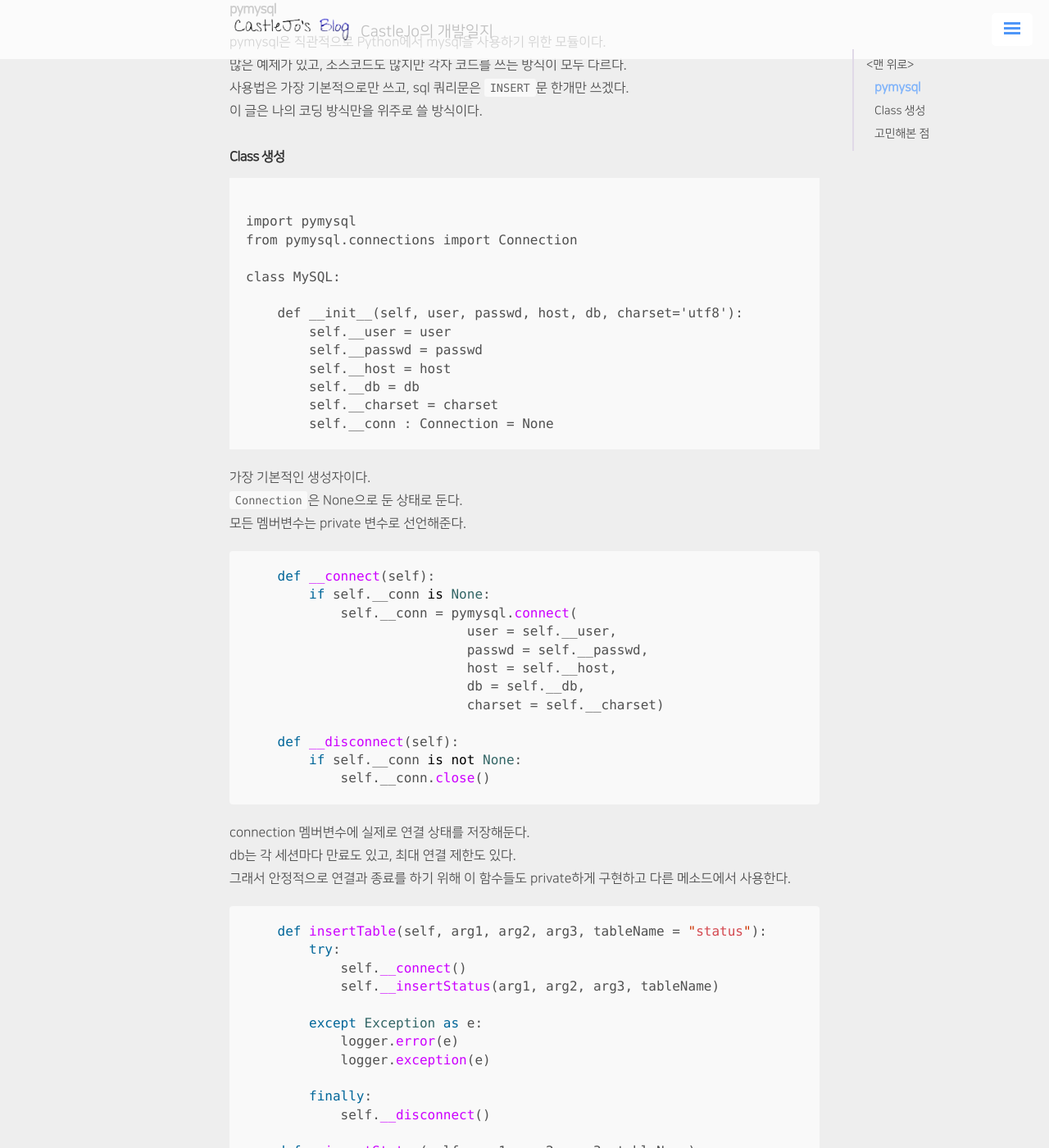
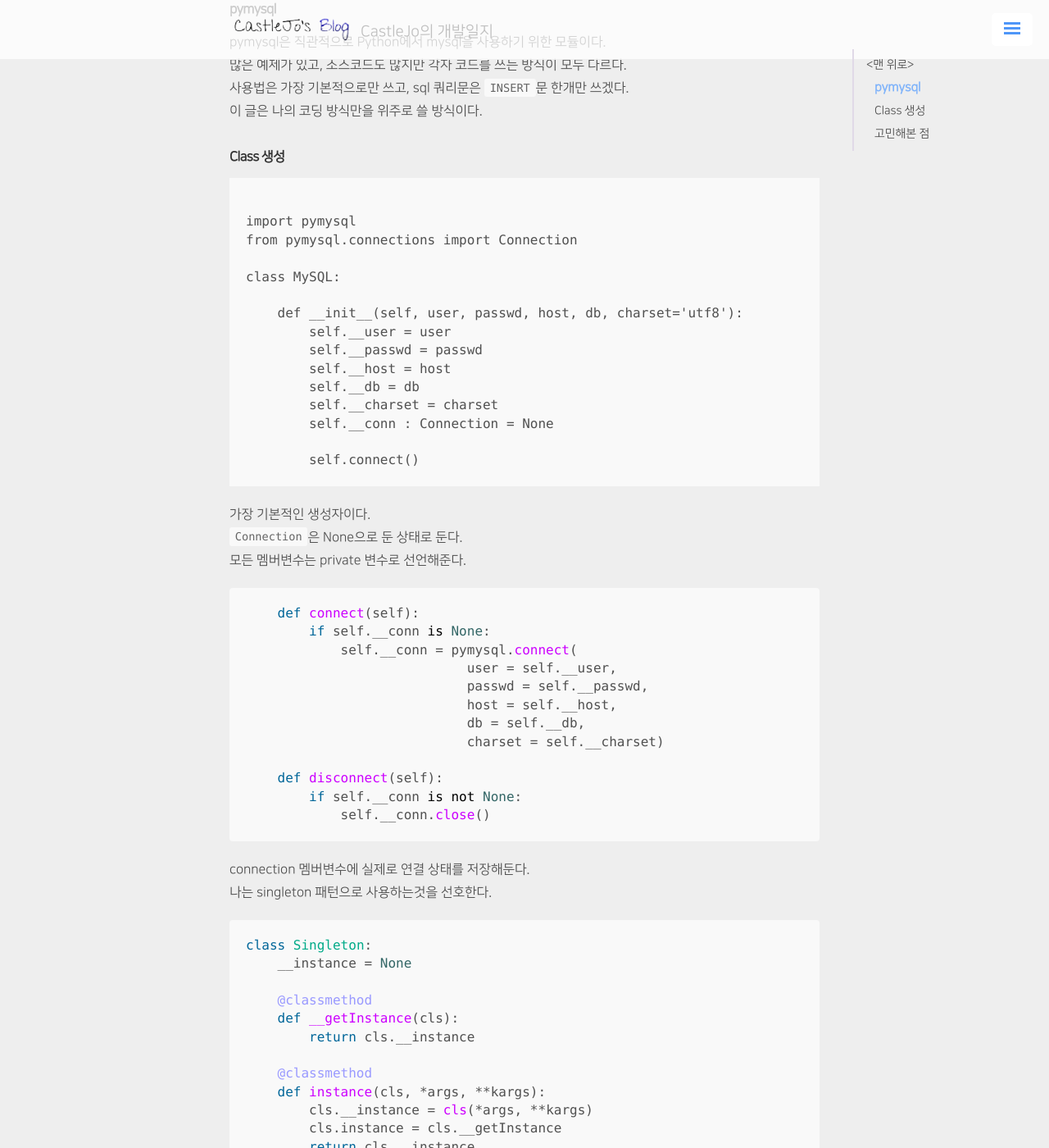
Before and after one commit to ukcastle/ukcastle.github.io, a Jekyll site: the page built from _posts/TiL/2021-03-18-PyMySQL.md, in a window 1280 px wide and 1400 px high, scrolled down 255 px. Shown: the whole window at 82% size. Built offline with Jekyll 4.4.1, drawn with Linux system fonts in a browser that asks for light colours; nearby versions of some CDN libraries; a script that is not in the unit is left out; comment, search, counter and statistics services are not loaded; some of the changed text lies outside the part shown.

Commit message:
docs: 0318 pymysql

````diff
--- a/_posts/TiL/2021-03-18-PyMySQL.md
+++ b/_posts/TiL/2021-03-18-PyMySQL.md
@@ -35,7 +37,7 @@ class MySQL:
 모든 멤버변수는 private 변수로 선언해준다.
 
 ```python
-    def __connect(self):
+    def connect(self):
         if self.__conn is None:
             self.__conn = pymysql.connect(
                             user = self.__user,
@@ -44,27 +46,48 @@ class MySQL:
                             db = self.__db,
                             charset = self.__charset)
 
-    def __disconnect(self):
+    def disconnect(self):
         if self.__conn is not None:
             self.__conn.close()
 ```
 
 connection 멤버변수에 실제로 연결 상태를 저장해둔다.
-db는 각 세션마다 만료도 있고, 최대 연결 제한도 있다.
-그래서 안정적으로 연결과 종료를 하기 위해 이 함수들도 private하게 구현하고 다른 메소드에서 사용한다.
+나는 singleton 패턴으로 사용하는것을 선호한다.
+
+```python
+class Singleton:
+    __instance = None
+
+    @classmethod
+    def __getInstance(cls):
+        return cls.__instance
+
+    @classmethod
+    def instance(cls, *args, **kargs):
+        cls.__instance = cls(*args, **kargs)
+        cls.instance = cls.__getInstance
+        return cls.__instance
+
+class SingletonSQL(MySQL, Singleton):
+    pass
+```
+
+생성할 때는
+`s = singletonSQL.instance(user, pw, host, db)`
+로 하면 되고
+`s = singletonSQL.instance()` 로 인스턴스를 호출할 수도 있다.
+
+파이썬의 상속 특성상 이중상속을 하면 A에서 있는 기능을 우선으로 상속한 뒤 남는 부분만 B에서 불러오므로, A 클래스에서 instance 함수를 구현하지만 않으면 된다.
 
 ```python
     def insertTable(self, arg1, arg2, arg3, tableName = "status"):
         try:
-            self.__connect()
             self.__insertStatus(arg1, arg2, arg3, tableName)
 
         except Exception as e:
             logger.error(e)
             logger.exception(e)
 
-        finally:
-            self.__disconnect()
 
     def __insertStatus(self, arg1, arg2, arg3, tableName):
         cursor = self.__conn.cursor()
@@ -78,8 +101,7 @@ db는 각 세션마다 만료도 있고, 최대 연결 제한도 있다.
 ```
 
 `__insertTable` 은 좀 더 낮은 레벨에서 쿼리문만을 처리하는 함수이고
-`insertTable` 은 내부적으로 `__insertTable`을 호출하며 connect와 disconnect를 관리하는 함수다.
-`try except` 문으로 쿼리를 실행하고 `finally`로 무조건 disconnect가 실행되게 한다.
+`insertTable` 은 내부적으로 `__insertTable`을 호출하며 다른 추가적인 행동을 넣을 수 있는 포장된 함수이다.
 
 문자열 포맷팅방식에서 `s = f"문자열 {변수} "` 방식은 파이썬 3.6 이후로 지원하는 방식인데, 문자열 포맷팅 방식 3가지중 가장 빠르고 편한 방식이다. 사용하자.
 
@@ -88,7 +110,8 @@ db는 각 세션마다 만료도 있고, 최대 연결 제한도 있다.
 
 GO 를 공부하다보니, 함수를 매개변수로 받는 방식도 꽤나 좋은 유연성을 제공한다고 생각한다.
 
-또한 SQL의 쿼리 함수들은 모두 `connect()`와 `disconnect()`를 사용한다.
-그렇다면 모든 쿼리 함수들을 하나의 인터페이스로 만든 다음 `connect()`와 `disconnect()`를 한번에 적용할 수 있게 한다면 더 편하지 않을까?
+또한 SQL의 쿼리 함수들은 모두 exception을 포장할 때가 많다.
+
+함수로 인터페이스를 구현하고 인터페이스를 작동하는 한가지 함수로 묶어보는 것도 나쁘지 않을 것 같다고 생각된다.
 
 다음에 한번 해봐야겠다.
````
Also changed, not shown: other parts of _posts/TiL/2021-03-18-PyMySQL.md (+2 -0 lines).
